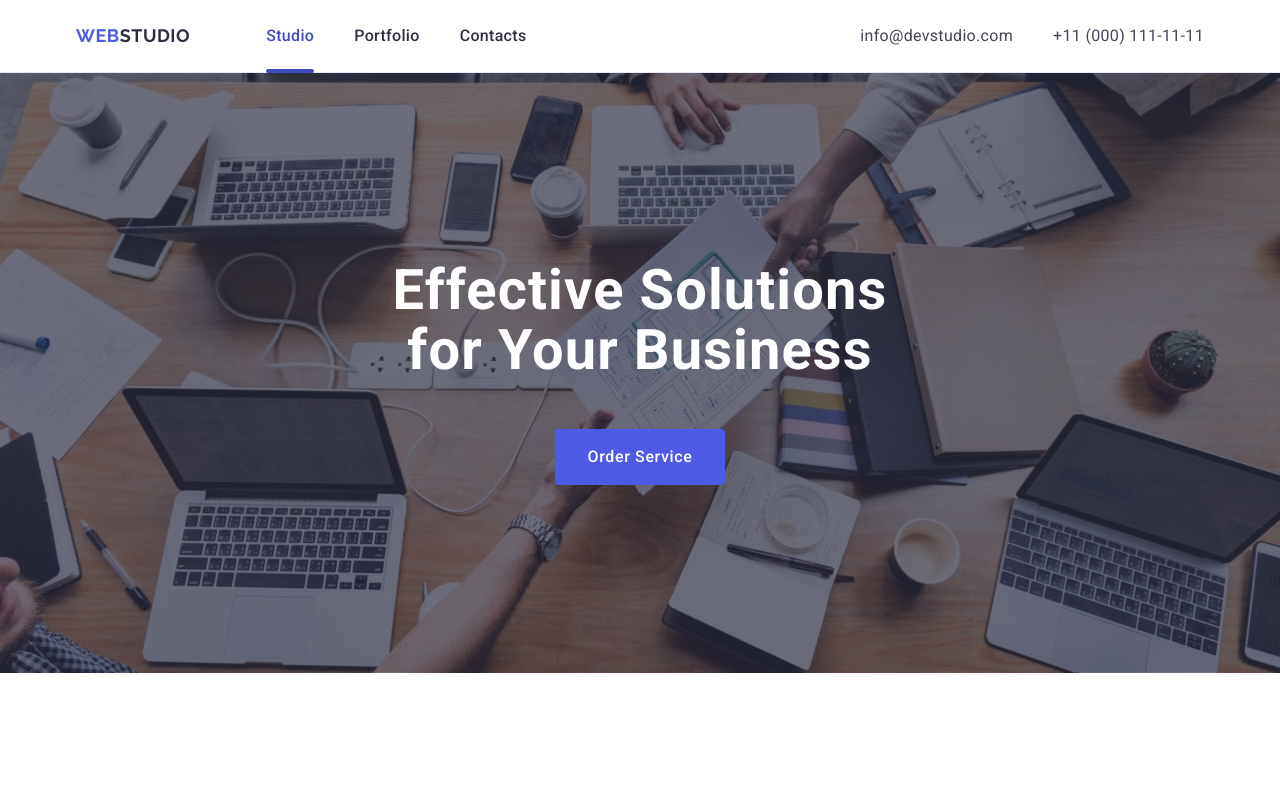
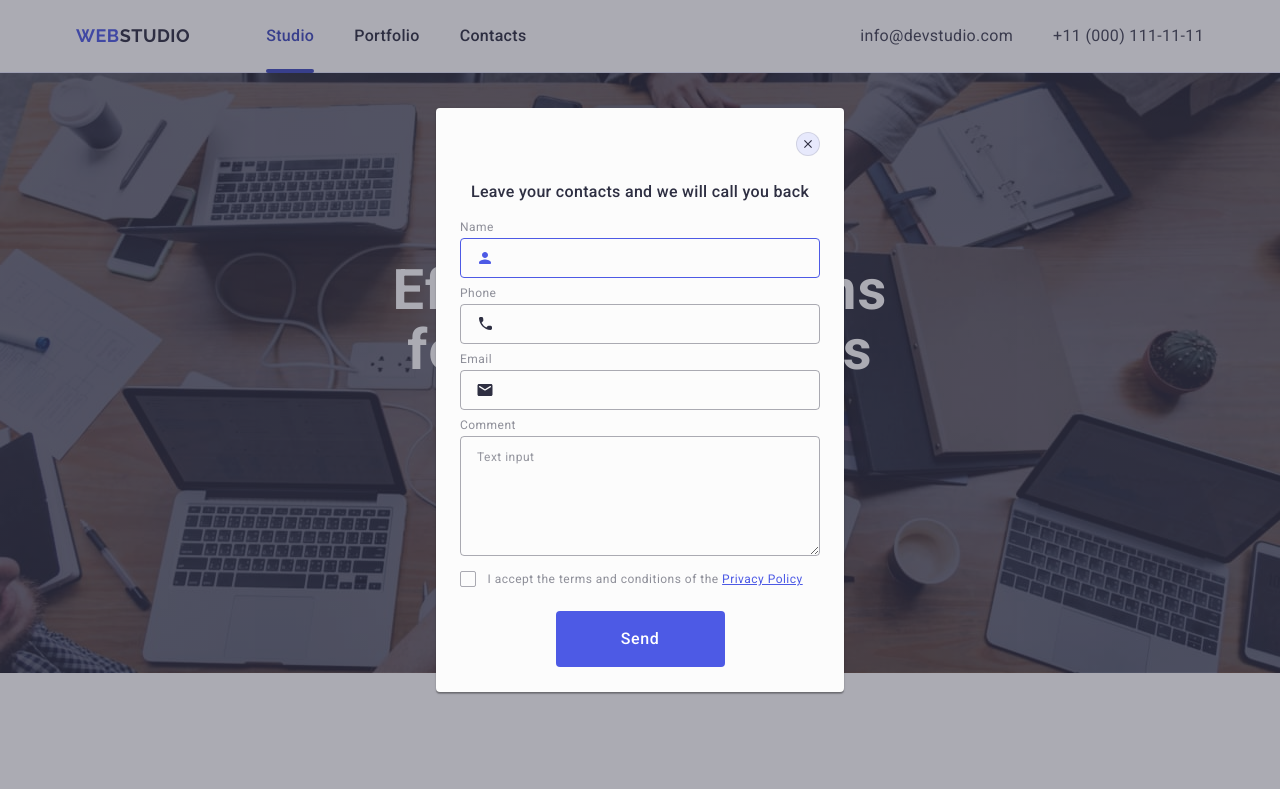
Before and after one commit to VOSolyanik/goit-markup-hw-05, a plain HTML site: page index.html in a window 1280 px wide. Shown: the top 789 px of the page. Drawn offline with nearby package versions, Linux system fonts and the light colour scheme.

Commit message:
Fixes 1.1

```diff
--- a/css/styles.css
+++ b/css/styles.css
@@ -498,7 +498,7 @@ h6 {
 .form-control {
   width: 100%;
   height: 40px;
-  padding: 7px 16px;
+  padding: 8px 16px;
   border-radius: 4px;
   border: 1px solid rgba(var(--navy-blue-rgb), 0.4);
   font-size: 12px;
@@ -533,8 +533,7 @@ h6 {
   background-color: transparent;
   border-radius: 2px;
   border: 1px solid rgba(var(--navy-blue-rgb), 0.4);
-  transition: background-color 250ms cubic-bezier(0.4, 0, 0.2, 1),
-    border-color 250ms cubic-bezier(0.4, 0, 0.2, 1);
+  transition: background-color 250ms cubic-bezier(0.4, 0, 0.2, 1), border 250ms cubic-bezier(0.4, 0, 0.2, 1), fill 250ms cubic-bezier(0.4, 0, 0.2, 1);
 }
 
 .form-checkbox .icon {
@@ -542,12 +541,12 @@ h6 {
   opacity: 0;
 }
 
-.form-group input[type="checkbox"]:checked+.form-checkbox {
+.form-group input[type="checkbox"]:checked+.form-label .form-checkbox {
   background-color: var(--primary-color);
   border-color: var(--primary-color);
 }
 
-.form-group input[type="checkbox"]:checked+.form-checkbox .icon {
+.form-group input[type="checkbox"]:checked+.form-label .form-checkbox .icon {
   opacity: 1;
 }
 
@@ -622,6 +621,14 @@ h6 {
   display: flex;
   align-items: center;
   margin-top: 16px;
+  margin-bottom: 24px;
+}
+
+.order-comment {
+  height: 120px;
+}
+
+.order-privacy-group {
   margin-bottom: 24px;
 }
 
--- a/index.html
+++ b/index.html
@@ -390,7 +390,7 @@
     </div>
   </footer>
 
-  <div class="modal-overlay">
+  <div class="modal-overlay is-open">
     <div class="modal order-modal">
       <button class="modal-close" type="button">
         <svg class="icon" width="8" height="8">
@@ -401,44 +401,47 @@
       <form class="order-form" action="#">
         <div class="form-group">
           <label class="form-label" for="user-name">Name</label>
-          <span class="form-control-wrapper">
+          <div class="form-control-wrapper">
             <svg class="control-icon" width="18" height="24">
               <use href="./images/icons.svg#icon-user"></use>
             </svg>
             <input type="text" class="form-control form-control--with-icon" id="user-name" name="user-name" autofocus/>
-          </span>
+          </div>
         </div>
         <div class="form-group">
-          <label class="form-label">Phone</label>
-          <span class="form-control-wrapper">
+          <label class="form-label" for="user-phone">Phone</label>
+          <div class="form-control-wrapper">
             <svg class="control-icon" width="18" height="24">
               <use href="./images/icons.svg#icon-phone"></use>
             </svg>
-            <input type="tel" class="form-control form-control--with-icon" name="phone" />
-          </span>
+            <input type="tel" class="form-control form-control--with-icon" id="user-phone" name="user-phone" />
+          </div>
         </div>
         <div class="form-group">
-          <label class="form-label">Email</label>
-          <span class="form-control-wrapper">
+          <label class="form-label" for="user-email">Email</label>
+          <div class="form-control-wrapper">
             <svg class="control-icon" width="18" height="24">
               <use href="./images/icons.svg#icon-email"></use>
             </svg>
-            <input type="email" class="form-control form-control--with-icon" name="email" />
-          </span>
+            <input type="email" class="form-control form-control--with-icon" id="user-email" name="user-email" />
+          </div>
         </div>
         <div class="form-group">
-          <label class="form-label">Comment</label>
-          <textarea class="form-control" name="comment" rows="6"></textarea>
+          <label class="form-label" for="user-comment">Comment</label>
+          <textarea class="form-control order-comment" id="user-comment" name="user-comment" rows="6"  placeholder="Text input"></textarea>
         </div>
-        <label class="form-label privacy-label">
-          <input type="checkbox" name="accept_privacy" value="true"/>
+        <div class="form-group order-privacy-group">
+          <input class="visually-hidden" type="checkbox" id="user-privacy" name="user-privacy" value="true"/>
+          <label class="form-label" for="user-privacy">
             <span class="form-checkbox">
               <svg class="icon" width="8" height="8">
                 <use href="./images/icons.svg#icon-check"></use>
               </svg>
             </span>
-          <span>I accept the terms and conditions of the <a class="link" href="#">Privacy Policy</a></span>
+            I accept the terms and conditions of the
+            <a class="link" href="#">Privacy Policy</a>
           </label>
+        </div>
         <button type="submit" class="primary-button form-submit">
           <span>Send</span>
         </button>
```
Lines whose indentation alone changed are shown as unchanged.
